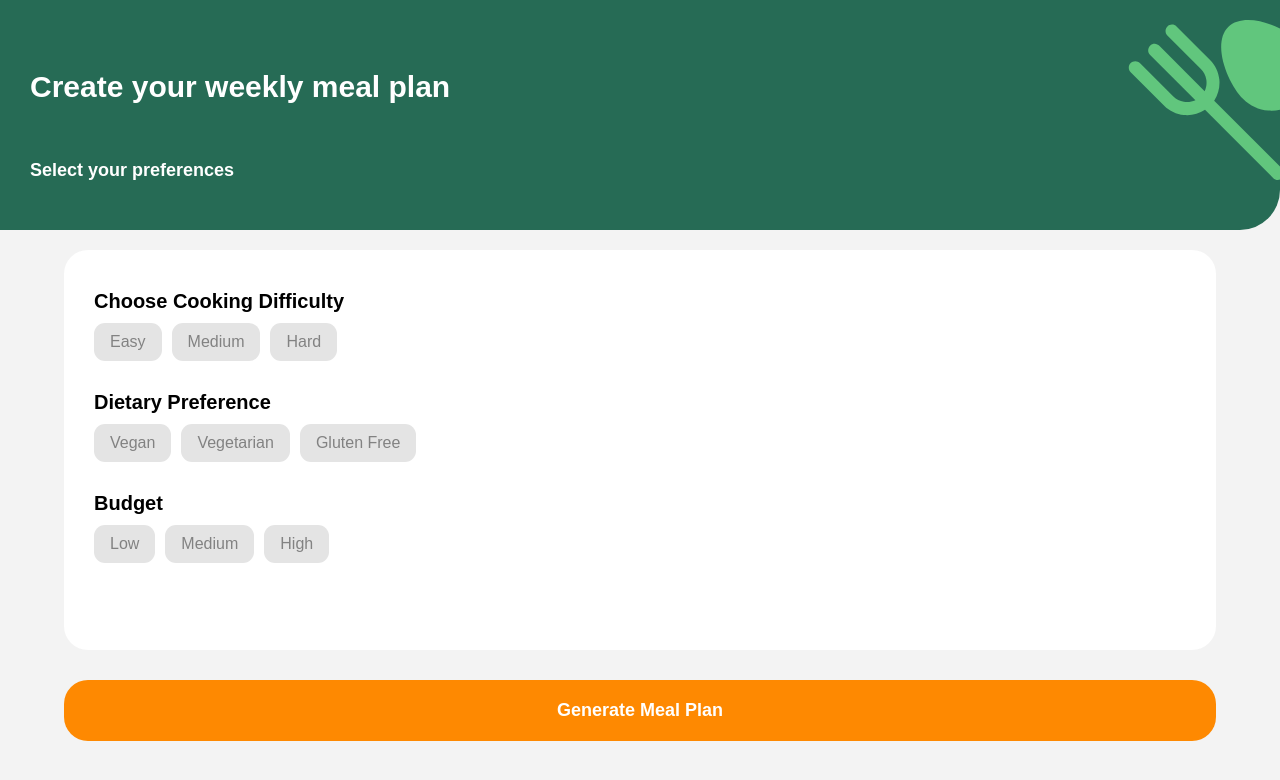
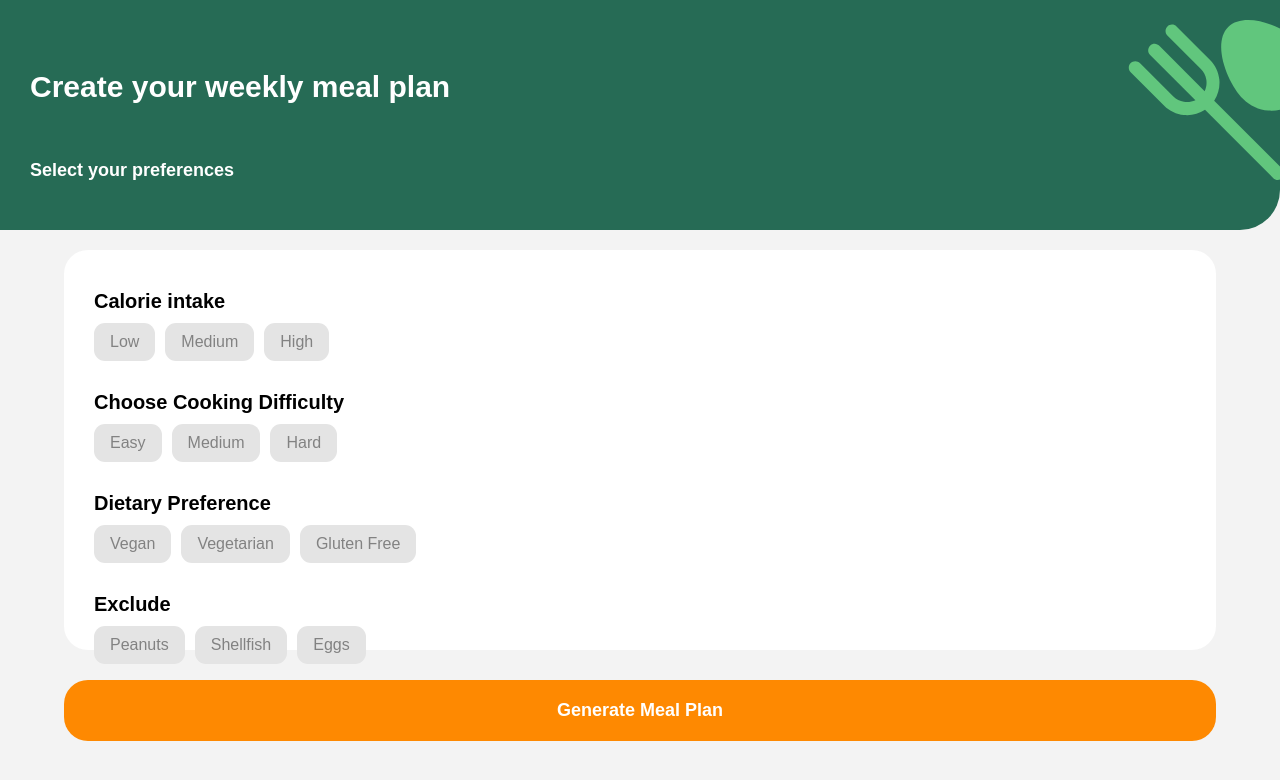
Before and after one commit to Annie814/PrepPlate, a React (Create React App) app in the folder frontend/: page /create in a window 1280 px wide. Shown: the top 780 px of the page. Built offline with nearby package versions, Linux system fonts and the light colour scheme.

Commit message:
small bug fixes

```diff
--- a/frontend/src/components/CreateMealPlan/CreateMealPlan.jsx
+++ b/frontend/src/components/CreateMealPlan/CreateMealPlan.jsx
@@ -6,6 +6,13 @@ import Icon from "../../assets/spoon.svg";
 
 const CreateMealPlan = () => {
   const handleGenerateClick = () => {
+    fetch("http://localhost:3000/mealplan")
+      .then((response) => {
+        return response.json();
+      })
+      .then((data) => {
+        console.log(data);
+      });
     window.location.href = "/result";
   };
   return (
@@ -17,8 +24,14 @@ const CreateMealPlan = () => {
       <div className={styles.subTitle}>Select your preferences</div>
       <div className={styles.box}>
         <div className={styles.preferenceText} id={styles["first-preference"]}>
-          Choose Cooking Difficulty
+          Calorie intake
         </div>
+        <div className={styles.categoryContainer}>
+          <Category text="Low" index={0} />
+          <Category text="Medium" />
+          <Category text="High" />
+        </div>
+        <div className={styles.preferenceText}>Choose Cooking Difficulty</div>
         <div className={styles.categoryContainer}>
           <Category text="Easy" index={0} />
           <Category text="Medium" />
@@ -30,11 +43,11 @@ const CreateMealPlan = () => {
           <Category text="Vegetarian" />
           <Category text="Gluten Free" />
         </div>
-        <div className={styles.preferenceText}>Budget</div>
+        <div className={styles.preferenceText}>Exclude</div>
         <div className={styles.categoryContainer}>
-          <Category text="Low" index={0} />
-          <Category text="Medium" />
-          <Category text="High" />
+          <Category text="Peanuts" index={0} />
+          <Category text="Shellfish" />
+          <Category text="Eggs" />
         </div>
       </div>
       <div className={styles.generateButton} onClick={handleGenerateClick}>
--- a/frontend/src/components/GroceryList/Grocery.jsx
+++ b/frontend/src/components/GroceryList/Grocery.jsx
@@ -1,4 +1,4 @@
-import React from "react";
+import React, { useEffect } from "react";
 
 import styles from "./Grocery.module.css";
 import BackIcon from "../../assets/back.svg";
--- a/frontend/src/components/MealPlanResult/MealPlanResult.module.css
+++ b/frontend/src/components/MealPlanResult/MealPlanResult.module.css
@@ -72,7 +72,7 @@
 .date {
   position: absolute;
   left: 30px;
-  top: 34%;
+  top: 310px;
   font-size: 18px;
   font-weight: 900;
 }
--- a/frontend/src/components/UI/Category/Category.jsx
+++ b/frontend/src/components/UI/Category/Category.jsx
@@ -1,7 +1,7 @@
 import React, { useState } from "react";
 import styles from "./Category.module.css";
 
-const Category = ({ text, index, onCategoryClick }) => {
+const Category = ({ text, index, onCategoryClick, style }) => {
   const [active, setActive] = useState(false);
 
   const handleClick = () => {
--- a/frontend/src/components/UI/Week/Week.jsx
+++ b/frontend/src/components/UI/Week/Week.jsx
@@ -12,7 +12,7 @@ const Week = ({ isStatic }) => {
     { key: 6, dayOfWeek: "Sun", date: 13, selected: false },
   ];
   const [weekState, setWeekState] = useState(initialWeekState);
-  console.log(weekState);
+
   return (
     <div className={styles.container}>
       {weekState.map((day) => (
```
